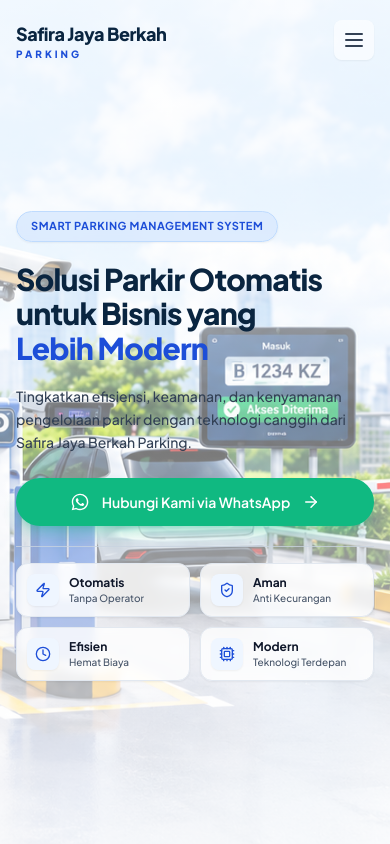
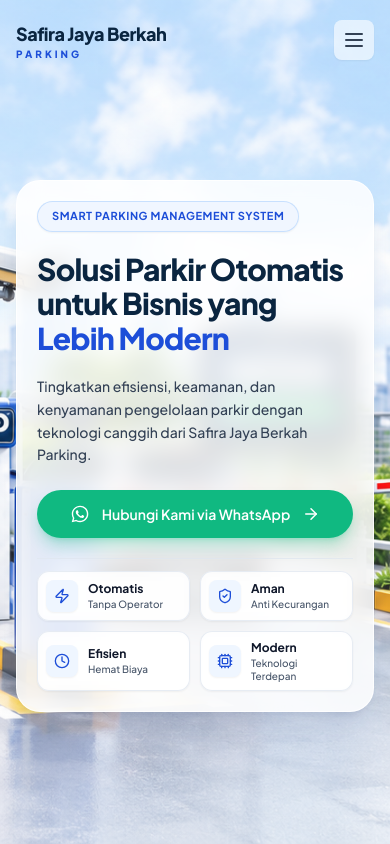
Before and after one commit to MiftakhuSubkhan/safira-jaya-berkah, a Next.js app: page / in a window 390 px wide. Shown: the top 844 px of the page. Built offline with nearby package versions, Linux system fonts and the light colour scheme.

Commit message:
feat: enhance mobile hero with frosted glassmorphism card for optimal readability

```diff
--- a/src/components/HeroSection.tsx
+++ b/src/components/HeroSection.tsx
@@ -26,7 +26,7 @@
           quality={100}
           className="object-cover object-[80%_center] sm:object-[75%_center] md:object-right"
         />
-        <div className="absolute inset-0 bg-gradient-to-b from-white/85 via-white/45 to-white/85 sm:bg-gradient-to-r sm:from-white/95 sm:via-white/75 sm:to-transparent lg:bg-none" />
+        <div className="absolute inset-0 bg-gradient-to-b from-white/30 via-transparent to-white/40 lg:bg-none" />
       </div>
 
       <div className="absolute top-28 right-8 sm:right-16 lg:right-28 z-20 pointer-events-none transform -rotate-3 select-none hidden md:block">
@@ -39,9 +39,9 @@
 
       <div className="max-w-7xl mx-auto px-4 sm:px-6 lg:px-8 relative z-10 w-full">
         <div className="grid grid-cols-1 lg:grid-cols-12 gap-6 lg:gap-8 items-center">
-          <div className="lg:col-span-6 space-y-5 sm:space-y-6 max-w-xl">
+          <div className="lg:col-span-6 bg-white/85 sm:bg-white/90 lg:bg-transparent backdrop-blur-md lg:backdrop-blur-none p-5 sm:p-7 lg:p-0 rounded-3xl lg:rounded-none border border-white/80 lg:border-0 shadow-xl shadow-blue-950/10 lg:shadow-none space-y-5 sm:space-y-6 max-w-xl">
             <div className="inline-flex items-center gap-2">
-              <span className="text-[#1D4ED8] font-bold text-[11px] sm:text-sm tracking-wider uppercase bg-blue-100/90 text-blue-700 px-3.5 py-1.5 rounded-full border border-blue-200 shadow-sm backdrop-blur-sm">
+              <span className="text-[#1D4ED8] font-bold text-[11px] sm:text-sm tracking-wider uppercase bg-blue-50/90 text-[#1D4ED8] px-3.5 py-1.5 rounded-full border border-blue-200/80 shadow-sm">
                 SMART PARKING MANAGEMENT SYSTEM
               </span>
             </div>
@@ -80,8 +80,8 @@
               </a>
             </div>
 
-            <div className="grid grid-cols-2 sm:grid-cols-4 gap-2.5 sm:gap-4 pt-4 border-t border-slate-300/80">
-              <div className="flex items-center gap-2.5 bg-white/80 backdrop-blur-sm p-2.5 sm:p-0 rounded-xl border sm:border-0 border-slate-200 shadow-sm sm:shadow-none">
+            <div className="grid grid-cols-2 sm:grid-cols-4 gap-2.5 sm:gap-4 pt-3 sm:pt-4 border-t border-slate-200/80">
+              <div className="flex items-center gap-2.5 bg-white/70 sm:bg-transparent backdrop-blur-sm p-2 sm:p-0 rounded-xl border sm:border-0 border-slate-200/80 shadow-sm sm:shadow-none">
                 <div className="p-2 rounded-lg bg-blue-50 text-[#1D4ED8] shadow-sm flex-shrink-0">
                   <Zap size={16} />
                 </div>
@@ -95,7 +95,7 @@
                 </div>
               </div>
 
-              <div className="flex items-center gap-2.5 bg-white/80 backdrop-blur-sm p-2.5 sm:p-0 rounded-xl border sm:border-0 border-slate-200 shadow-sm sm:shadow-none">
+              <div className="flex items-center gap-2.5 bg-white/70 sm:bg-transparent backdrop-blur-sm p-2 sm:p-0 rounded-xl border sm:border-0 border-slate-200/80 shadow-sm sm:shadow-none">
                 <div className="p-2 rounded-lg bg-blue-50 text-[#1D4ED8] shadow-sm flex-shrink-0">
                   <ShieldCheck size={16} />
                 </div>
@@ -109,7 +109,7 @@
                 </div>
               </div>
 
-              <div className="flex items-center gap-2.5 bg-white/80 backdrop-blur-sm p-2.5 sm:p-0 rounded-xl border sm:border-0 border-slate-200 shadow-sm sm:shadow-none">
+              <div className="flex items-center gap-2.5 bg-white/70 sm:bg-transparent backdrop-blur-sm p-2 sm:p-0 rounded-xl border sm:border-0 border-slate-200/80 shadow-sm sm:shadow-none">
                 <div className="p-2 rounded-lg bg-blue-50 text-[#1D4ED8] shadow-sm flex-shrink-0">
                   <Clock size={16} />
                 </div>
@@ -123,7 +123,7 @@
                 </div>
               </div>
 
-              <div className="flex items-center gap-2.5 bg-white/80 backdrop-blur-sm p-2.5 sm:p-0 rounded-xl border sm:border-0 border-slate-200 shadow-sm sm:shadow-none">
+              <div className="flex items-center gap-2.5 bg-white/70 sm:bg-transparent backdrop-blur-sm p-2 sm:p-0 rounded-xl border sm:border-0 border-slate-200/80 shadow-sm sm:shadow-none">
                 <div className="p-2 rounded-lg bg-blue-50 text-[#1D4ED8] shadow-sm flex-shrink-0">
                   <Cpu size={16} />
                 </div>
```
